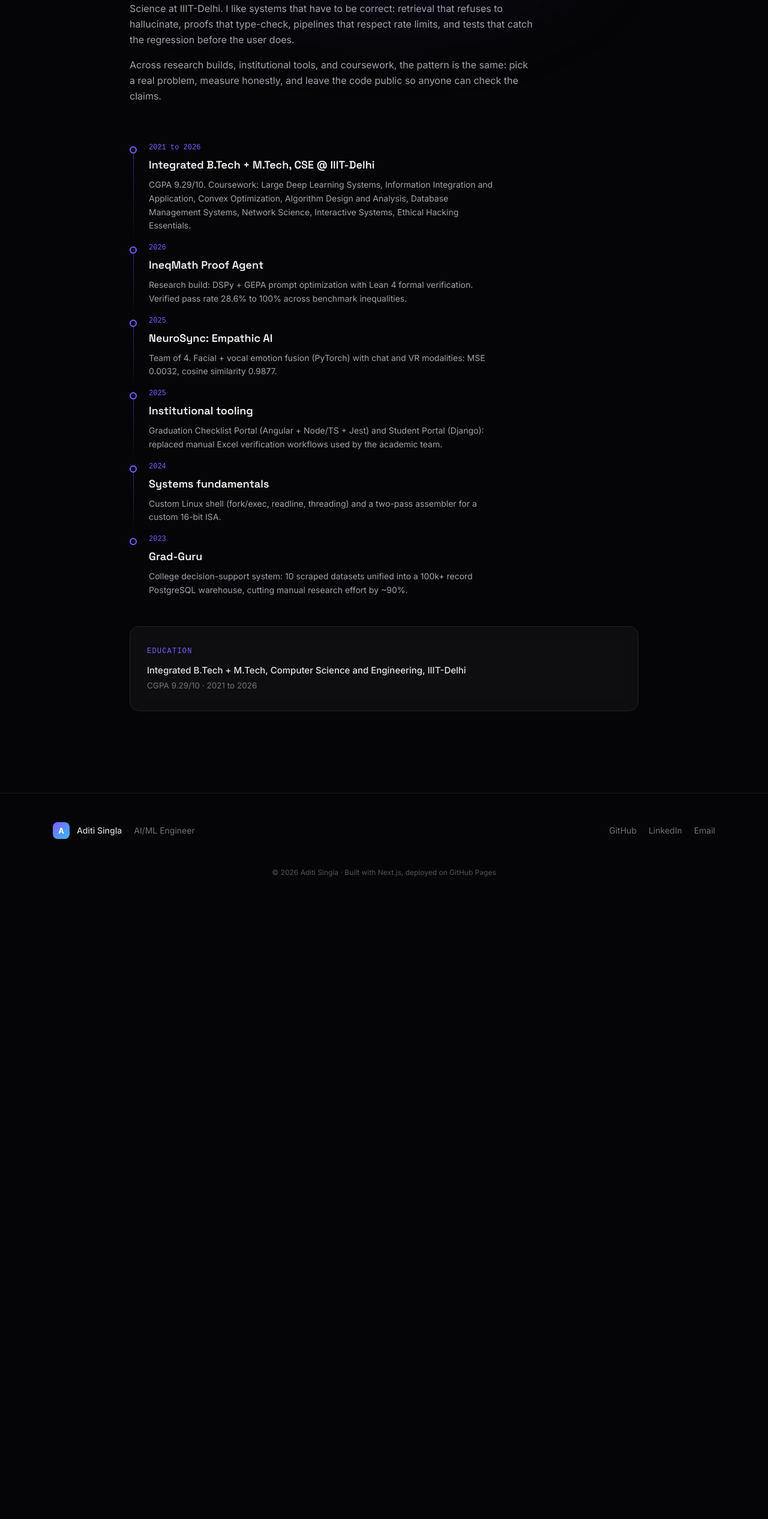
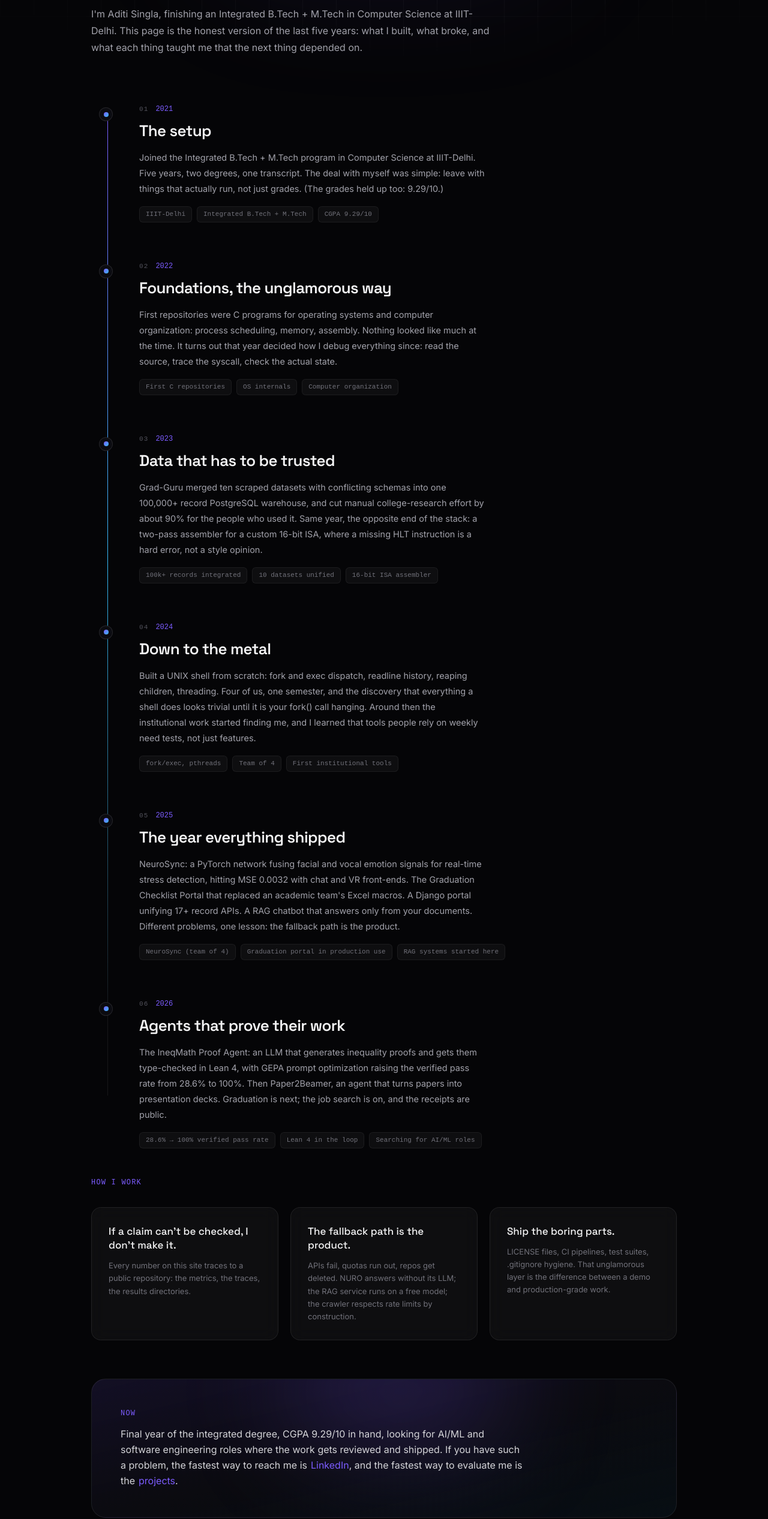
Before and after one commit to Aditi21372/portfolio, a Next.js app: page /about in a window 1280 px wide. Shown: the part 253-2786 px from the top of the page at 60% size. Before the commit the page ends 1756 px from the top, so only its background shows below. Built offline with nearby package versions, Linux system fonts and the light colour scheme.

Commit message:
Redesign About as a scroll-linked journey narrative

```diff
--- a/app/about/AboutContent.tsx
+++ b/app/about/AboutContent.tsx
@@ -1,90 +1,212 @@
 "use client";
 
-import Reveal from "@/components/Reveal";
+import Link from "next/link";
+import { useRef } from "react";
+import { motion, useScroll, useSpring, useTransform } from "framer-motion";
 
-const timeline = [
+const chapters = [
   {
-    period: "2021 to 2026",
-    title: "Integrated B.Tech + M.Tech, CSE @ IIIT-Delhi",
-    detail: "CGPA 9.29/10. Coursework: Large Deep Learning Systems, Information Integration and Application, Convex Optimization, Algorithm Design and Analysis, Database Management Systems, Network Science, Interactive Systems, Ethical Hacking Essentials.",
+    num: "01",
+    year: "2021",
+    title: "The setup",
+    body: "Joined the Integrated B.Tech + M.Tech program in Computer Science at IIIT-Delhi. Five years, two degrees, one transcript. The deal with myself was simple: leave with things that actually run, not just grades. (The grades held up too: 9.29/10.)",
+    facts: ["IIIT-Delhi", "Integrated B.Tech + M.Tech", "CGPA 9.29/10"],
   },
   {
-    period: "2026",
-    title: "IneqMath Proof Agent",
-    detail: "Research build: DSPy + GEPA prompt optimization with Lean 4 formal verification. Verified pass rate 28.6% to 100% across benchmark inequalities.",
+    num: "02",
+    year: "2022",
+    title: "Foundations, the unglamorous way",
+    body: "First repositories were C programs for operating systems and computer organization: process scheduling, memory, assembly. Nothing looked like much at the time. It turns out that year decided how I debug everything since: read the source, trace the syscall, check the actual state.",
+    facts: ["First C repositories", "OS internals", "Computer organization"],
   },
   {
-    period: "2025",
-    title: "NeuroSync: Empathic AI",
-    detail: "Team of 4. Facial + vocal emotion fusion (PyTorch) with chat and VR modalities: MSE 0.0032, cosine similarity 0.9877.",
+    num: "03",
+    year: "2023",
+    title: "Data that has to be trusted",
+    body: "Grad-Guru merged ten scraped datasets with conflicting schemas into one 100,000+ record PostgreSQL warehouse, and cut manual college-research effort by about 90% for the people who used it. Same year, the opposite end of the stack: a two-pass assembler for a custom 16-bit ISA, where a missing HLT instruction is a hard error, not a style opinion.",
+    facts: ["100k+ records integrated", "10 datasets unified", "16-bit ISA assembler"],
   },
   {
-    period: "2025",
-    title: "Institutional tooling",
-    detail: "Graduation Checklist Portal (Angular + Node/TS + Jest) and Student Portal (Django): replaced manual Excel verification workflows used by the academic team.",
+    num: "04",
+    year: "2024",
+    title: "Down to the metal",
+    body: "Built a UNIX shell from scratch: fork and exec dispatch, readline history, reaping children, threading. Four of us, one semester, and the discovery that everything a shell does looks trivial until it is your fork() call hanging. Around then the institutional work started finding me, and I learned that tools people rely on weekly need tests, not just features.",
+    facts: ["fork/exec, pthreads", "Team of 4", "First institutional tools"],
   },
   {
-    period: "2024",
-    title: "Systems fundamentals",
-    detail: "Custom Linux shell (fork/exec, readline, threading) and a two-pass assembler for a custom 16-bit ISA.",
+    num: "05",
+    year: "2025",
+    title: "The year everything shipped",
+    body: "NeuroSync: a PyTorch network fusing facial and vocal emotion signals for real-time stress detection, hitting MSE 0.0032 with chat and VR front-ends. The Graduation Checklist Portal that replaced an academic team's Excel macros. A Django portal unifying 17+ record APIs. A RAG chatbot that answers only from your documents. Different problems, one lesson: the fallback path is the product.",
+    facts: ["NeuroSync (team of 4)", "Graduation portal in production use", "RAG systems started here"],
   },
   {
-    period: "2023",
-    title: "Grad-Guru",
-    detail: "College decision-support system: 10 scraped datasets unified into a 100k+ record PostgreSQL warehouse, cutting manual research effort by ~90%.",
+    num: "06",
+    year: "2026",
+    title: "Agents that prove their work",
+    body: "The IneqMath Proof Agent: an LLM that generates inequality proofs and gets them type-checked in Lean 4, with GEPA prompt optimization raising the verified pass rate from 28.6% to 100%. Then Paper2Beamer, an agent that turns papers into presentation decks. Graduation is next; the job search is on, and the receipts are public.",
+    facts: ["28.6% → 100% verified pass rate", "Lean 4 in the loop", "Searching for AI/ML roles"],
+  },
+];
+
+const principles = [
+  {
+    line: "If a claim can't be checked, I don't make it.",
+    note: "Every number on this site traces to a public repository: the metrics, the traces, the results directories.",
+  },
+  {
+    line: "The fallback path is the product.",
+    note: "APIs fail, quotas run out, repos get deleted. NURO answers without its LLM; the RAG service runs on a free model; the crawler respects rate limits by construction.",
+  },
+  {
+    line: "Ship the boring parts.",
+    note: "LICENSE files, CI pipelines, test suites, .gitignore hygiene. That unglamorous layer is the difference between a demo and production-grade work.",
   },
 ];
 
 export default function AboutContent() {
+  const lineRef = useRef<HTMLDivElement>(null);
+  const { scrollYProgress } = useScroll({
+    target: lineRef,
+    offset: ["start 75%", "end 65%"],
+  });
+  const progress = useSpring(scrollYProgress, { stiffness: 90, damping: 24, mass: 0.6 });
+
   return (
-    <div className="relative mx-auto max-w-4xl px-6">
-      <h1 className="font-display text-4xl md:text-6xl font-semibold tracking-[-0.03em] text-zinc-50">
-        About
-      </h1>
-      <Reveal className="mt-6">
-        <p className="text-[16px] leading-relaxed text-zinc-400 max-w-2xl">
-          I am <span className="text-zinc-100 font-medium">Aditi Singla</span>, an AI/ML
-          engineer finishing an Integrated B.Tech + M.Tech in Computer Science at
-          IIIT-Delhi. I like systems that have to be correct: retrieval that refuses to
-          hallucinate, proofs that type-check, pipelines that respect rate limits, and
-          tests that catch the regression before the user does.
+    <div className="relative mx-auto max-w-5xl px-6">
+      {/* Intro */}
+      <motion.div
+        initial={{ opacity: 0, y: 26 }}
+        animate={{ opacity: 1, y: 0 }}
+        transition={{ duration: 0.8, ease: [0.22, 1, 0.36, 1] }}
+      >
+        <div className="text-[12px] font-mono text-accent tracking-widest uppercase mb-4">
+          About
+        </div>
+        <h1 className="font-display text-4xl md:text-6xl font-semibold tracking-[-0.03em] text-zinc-50">
+          The journey so far
+        </h1>
+        <p className="mt-6 max-w-2xl text-[16px] leading-[1.75] text-zinc-400">
+          I'm Aditi Singla, finishing an Integrated B.Tech + M.Tech in Computer Science at
+          IIIT-Delhi. This page is the honest version of the last five years: what I built,
+          what broke, and what each thing taught me that the next thing depended on.
         </p>
-        <p className="mt-4 text-[16px] leading-relaxed text-zinc-400 max-w-2xl">
-          Across research builds, institutional tools, and coursework, the pattern is the
-          same: pick a real problem, measure honestly, and leave the code public so anyone
-          can check the claims.
-        </p>
-      </Reveal>
+      </motion.div>
 
-      <div className="mt-16 space-y-0">
-        {timeline.map((t, i) => (
-          <Reveal key={t.title} delay={i * 0.05}>
-            <div className="relative pl-8 pb-10 last:pb-4">
-              {i < timeline.length - 1 && (
-                <span className="absolute left-[5.5px] top-4 bottom-0 w-px bg-gradient-to-b from-accent/50 to-transparent" />
-              )}
-              <span className="absolute left-0 top-[7px] w-3 h-3 rounded-full border-2 border-accent bg-base" />
-              <div className="text-[12px] font-mono text-accent mb-1.5">{t.period}</div>
-              <div className="font-display text-lg font-semibold text-zinc-100">{t.title}</div>
-              <p className="mt-2 text-[14px] leading-relaxed text-zinc-400 max-w-xl">
-                {t.detail}
-              </p>
+      {/* Journey timeline */}
+      <div ref={lineRef} className="relative mt-20">
+        {/* progress line */}
+        <div className="absolute left-[11px] md:left-[27px] top-2 bottom-24 w-px bg-white/[0.07]" />
+        <motion.div
+          style={{ scaleY: progress }}
+          className="absolute left-[11px] md:left-[27px] top-2 bottom-24 w-px origin-top bg-gradient-to-b from-accent via-accent2 to-transparent"
+        />
+
+        {chapters.map((c, i) => (
+          <motion.div
+            key={c.num}
+            initial={{ opacity: 0, y: 30 }}
+            whileInView={{ opacity: 1, y: 0 }}
+            viewport={{ once: true, margin: "-90px" }}
+            transition={{ duration: 0.7, ease: [0.22, 1, 0.36, 1] }}
+            className="relative pl-12 md:pl-20 pb-16 last:pb-2"
+          >
+            {/* node */}
+            <motion.span
+              initial={{ scale: 0.4, opacity: 0.3 }}
+              whileInView={{ scale: 1, opacity: 1 }}
+              viewport={{ once: true, margin: "-90px" }}
+              transition={{ duration: 0.5, delay: 0.15 }}
+              className="absolute left-0 md:left-[13px] top-1.5 w-[23px] h-[23px] rounded-full border border-white/10 bg-panel grid place-items-center"
+            >
+              <span className="w-2 h-2 rounded-full bg-gradient-to-br from-accent to-accent2" />
+            </motion.span>
+
+            <div className="flex items-baseline gap-3 mb-2">
+              <span className="font-mono text-[11px] text-zinc-600 tracking-widest">{c.num}</span>
+              <span className="font-mono text-[12px] text-accent">{c.year}</span>
             </div>
-          </Reveal>
+
+            <h2 className="font-display text-[22px] md:text-[26px] font-semibold tracking-tight text-zinc-100">
+              {c.title}
+            </h2>
+            <p className="mt-3 max-w-xl text-[14.5px] leading-[1.8] text-zinc-400">{c.body}</p>
+            <div className="mt-4 flex flex-wrap gap-2">
+              {c.facts.map((f) => (
+                <span
+                  key={f}
+                  className="text-[11px] px-2.5 py-1 rounded-md bg-white/[0.04] border border-white/[0.06] text-zinc-500 font-mono"
+                >
+                  {f}
+                </span>
+              ))}
+            </div>
+          </motion.div>
         ))}
       </div>
 
-      <Reveal className="mt-8">
-        <div className="glass rounded-2xl px-7 py-8">
+      {/* Principles */}
+      <div className="mt-10">
+        <motion.div
+          initial={{ opacity: 0 }}
+          whileInView={{ opacity: 1 }}
+          viewport={{ once: true }}
+          className="text-[12px] font-mono text-accent tracking-widest uppercase mb-8"
+        >
+          How I work
+        </motion.div>
+        <div className="grid md:grid-cols-3 gap-5">
+          {principles.map((p, i) => (
+            <motion.div
+              key={p.line}
+              initial={{ opacity: 0, y: 26 }}
+              whileInView={{ opacity: 1, y: 0 }}
+              viewport={{ once: true, margin: "-60px" }}
+              transition={{ duration: 0.65, delay: i * 0.09, ease: [0.22, 1, 0.36, 1] }}
+              className="glass rounded-2xl p-7 hover:border-white/[0.14] transition-colors duration-500"
+            >
+              <div className="font-display text-[17px] font-medium text-zinc-100 leading-snug">
+                {p.line}
+              </div>
+              <p className="mt-3 text-[13px] leading-relaxed text-zinc-500">{p.note}</p>
+            </motion.div>
+          ))}
+        </div>
+      </div>
+
+      {/* Now */}
+      <motion.div
+        initial={{ opacity: 0, y: 24 }}
+        whileInView={{ opacity: 1, y: 0 }}
+        viewport={{ once: true }}
+        transition={{ duration: 0.7, ease: [0.22, 1, 0.36, 1] }}
+        className="mt-16 relative overflow-hidden rounded-3xl border border-line bg-gradient-to-br from-accent/[0.12] via-panel to-accent2/[0.05] px-8 md:px-12 py-12"
+      >
+        <div className="absolute -top-20 left-1/3 w-[380px] h-[200px] bg-accent/20 blur-[90px] rounded-full pointer-events-none" />
+        <div className="relative">
           <div className="text-[12px] font-mono text-accent tracking-widest uppercase mb-3">
-            Education
+            Now
           </div>
-          <p className="text-[15px] text-zinc-200 font-medium">
-            Integrated B.Tech + M.Tech, Computer Science and Engineering, IIIT-Delhi
+          <p className="text-[16px] leading-relaxed text-zinc-300 max-w-2xl">
+            Final year of the integrated degree, CGPA 9.29/10 in hand, looking for AI/ML and
+            software engineering roles where the work gets reviewed and shipped. If you have
+            such a problem, the fastest way to reach me is
+            <a
+              href="https://www.linkedin.com/in/aditi-singla11/"
+              target="_blank"
+              rel="noreferrer"
+              className="text-accent hover:text-white transition-colors ml-1.5"
+            >
+              LinkedIn
+            </a>
+            , and the fastest way to evaluate me is the
+            <Link href="/projects/" className="text-accent hover:text-white transition-colors ml-1.5">
+              projects
+            </Link>
+            .
           </p>
-          <p className="text-[13.5px] text-zinc-500 mt-1">CGPA 9.29/10 · 2021 to 2026</p>
         </div>
-      </Reveal>
+      </motion.div>
     </div>
   );
 }
--- a/app/about/page.tsx
+++ b/app/about/page.tsx
@@ -4,13 +4,13 @@ import AboutContent from "./AboutContent";
 export const metadata: Metadata = {
   title: "About | Aditi Singla",
   description:
-    "Aditi Singla: AI/ML engineer at IIIT-Delhi (Integrated B.Tech + M.Tech CSE, CGPA 9.29/10). RAG systems, LLM agents, data pipelines.",
+    "The journey: from first C programs at IIIT-Delhi to LLM agents that type-check their own proofs.",
 };
 
 export default function About() {
   return (
     <div className="relative pt-36 pb-10 min-h-screen">
-      <div className="absolute inset-x-0 top-0 h-[420px] grid-bg pointer-events-none" />
+      <div className="absolute inset-x-0 top-0 h-[520px] grid-bg pointer-events-none" />
       <div className="absolute -top-20 left-1/2 -translate-x-1/2 w-[600px] h-[280px] bg-accent/[0.12] blur-[110px] rounded-full pointer-events-none" />
       <AboutContent />
     </div>
```
